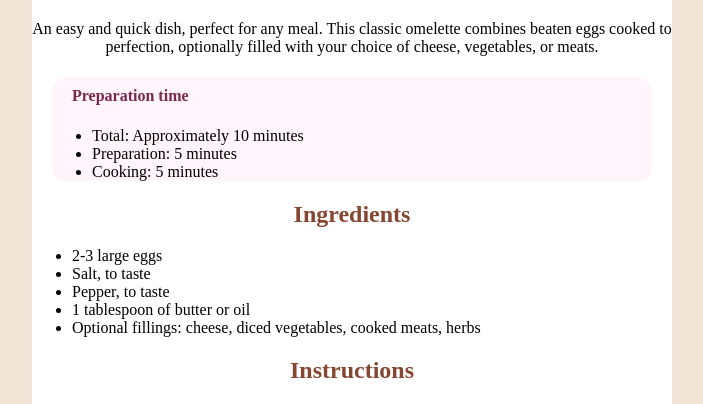
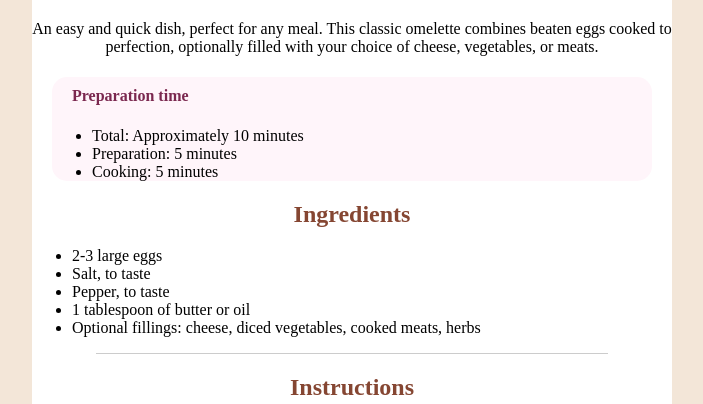
Before and after one commit to chilledoutluke/Recipe-page, a plain HTML site: page index.html in a window 1280 px wide. Shown: the part 378-782 px from the top of the page, without its empty margins (288-991 px from the left). Drawn offline with Linux system fonts and the light colour scheme.

Commit message:
html -added .border under ingredients and instructions
CSS .border
-added top padding
-added bottom border
-added width and opacity
-added display block and margin auto

```diff
--- a/index.html
+++ b/index.html
@@ -69,7 +69,7 @@
       </ul>
   </div>
 
-
+  <div class="border"></div>
   <!-- Nutrition Section -->
   <div class="nutrition">
       <h2>Nutrition</h2>
--- a/styles.css
+++ b/styles.css
@@ -54,9 +54,16 @@ main {
 
 .ingredients-list {
     text-align: left;
-    text-decoration-color: hsl(14, 45%, 36%);
 }
 
+.border {
+    padding-top: 20px 20px;
+    border-bottom: 1px solid black;
+    opacity: 0.2;
+    width: 80%;
+    display: block;
+    margin: auto;
+}
 
 /* Instruction Section */
 
@@ -64,6 +71,10 @@ main {
     color: hsl(14, 45%, 36%);
 }
 
+.instructions-list {
+    text-align: left;
+
+}
 
 /* Nutrition Section */
 
```
